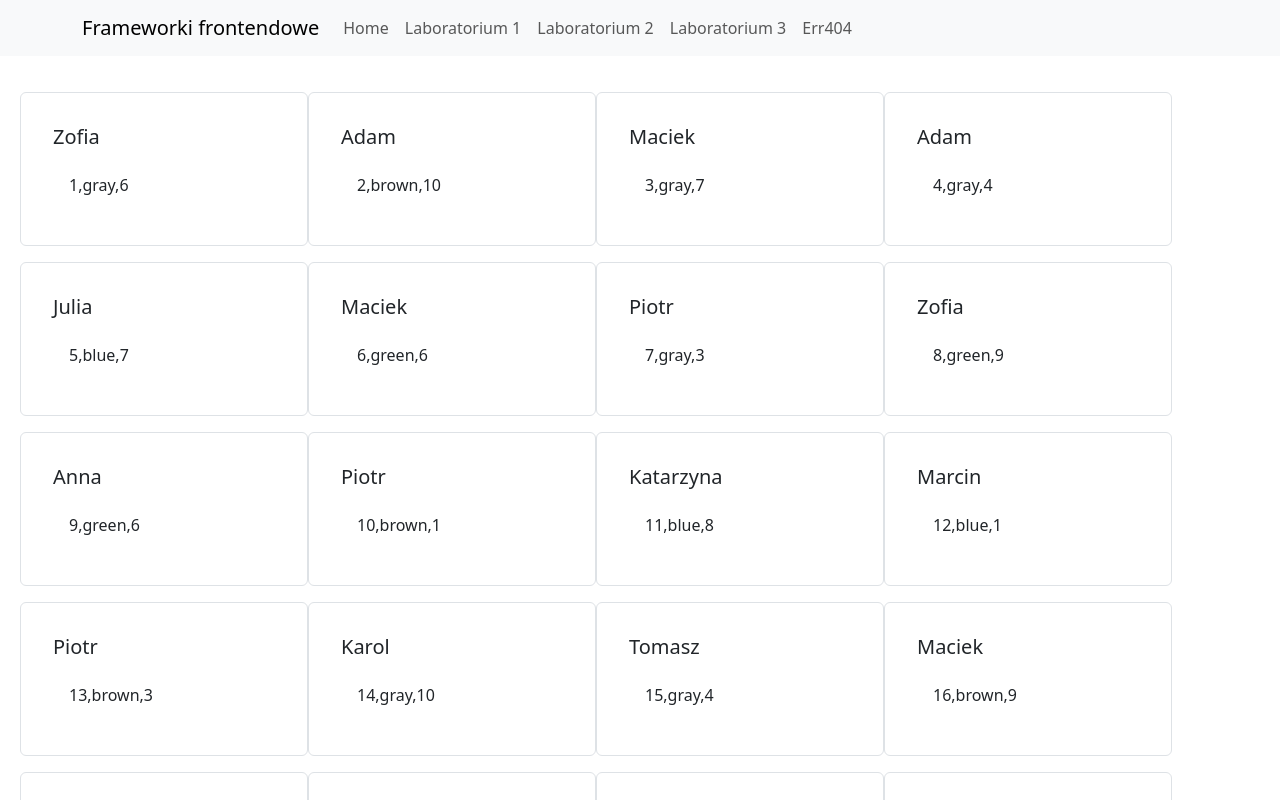
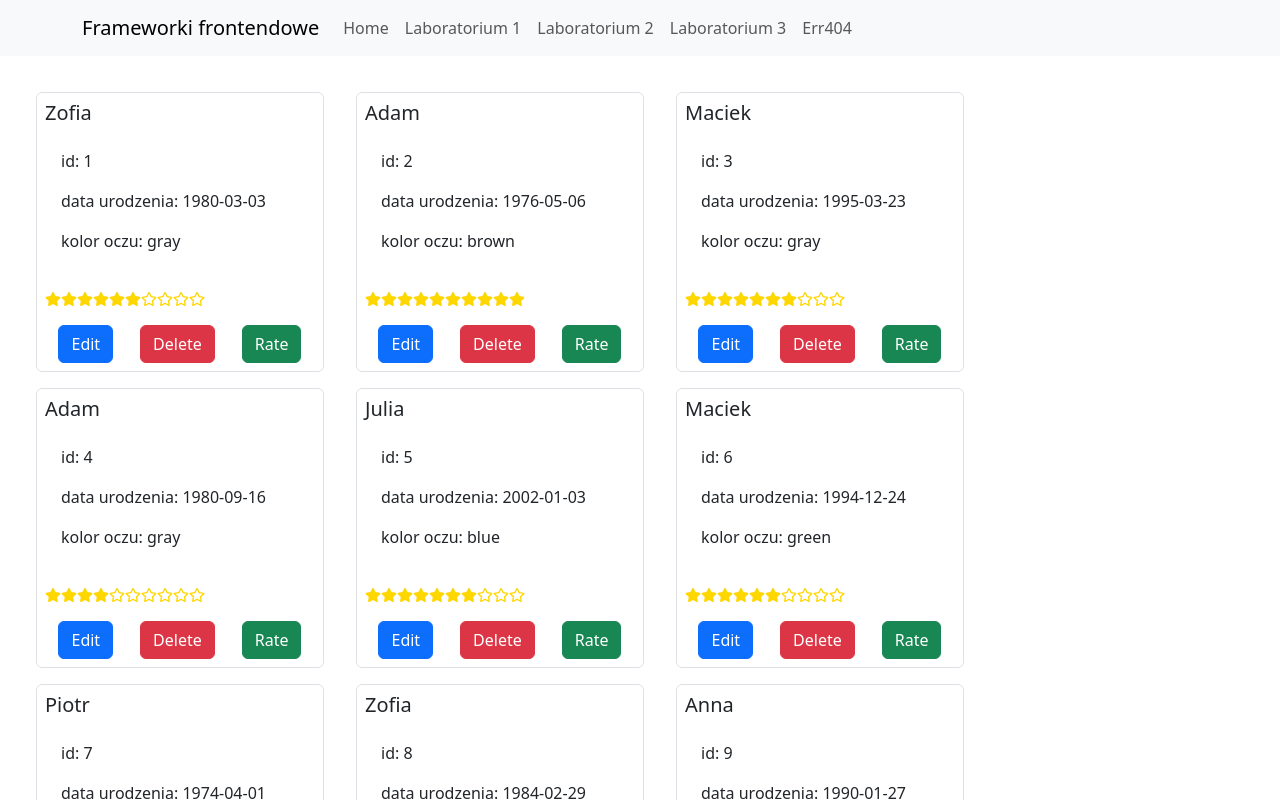
Before and after one commit to kolodziejmateusz/React-Laboratorium, a React (Vite) app: page /lab3 in a window 1280 px wide. Shown: the top 800 px of the page. Built offline with nearby package versions, Linux system fonts and the light colour scheme.

Commit message:
LAB3 zadanie2, 3, 4, 5 gotowe

```diff
--- a/package.json
+++ b/package.json
@@ -14,6 +14,7 @@
     "react": "^18.3.1",
     "react-bootstrap": "^2.10.5",
     "react-dom": "^18.3.1",
+    "react-icons": "^5.3.0",
     "react-router-dom": "^6.27.0"
   },
   "devDependencies": {
--- a/src/components/ProfileCard.jsx
+++ b/src/components/ProfileCard.jsx
@@ -1,16 +1,30 @@
-import { Card } from "react-bootstrap";
+import { Button, Card } from "react-bootstrap";
+import { useState } from "react";
+import RatingBar from "./RatingBar";
 
-function ProfileCard({ id, name, rating, eyes }) {
+function ProfileCard({ id, name, eyes, birth, rating }) {
+  const [rate, setRate] = useState(rating);
   return (
-    // const [rate, setRate] = useState(rating)
-
-    <Card style={{ width: "18rem" }} className={`border mb-3 p-3`}>
+    <Card style={{ width: "18rem" }} className={`border mb-3 mx-3 p-2`}>
+      <Card.Title>{name}</Card.Title>
       <Card.Body>
-        <Card.Title>{name}</Card.Title>
-        <Card.Body>
-          {id},{eyes},{rating}
-        </Card.Body>
+        <p>id: {id}</p>
+        <p>data urodzenia: {birth}</p>
+        <p>kolor oczu: {eyes}</p>
       </Card.Body>
+      <RatingBar rate={rate} />
+      <div className="d-flex justify-content-around mt-3">
+        <Button variant="primary">Edit</Button>
+        <Button variant="danger">Delete</Button>
+        <Button
+          variant="success"
+          onClick={() => {
+            setRate((rating + 1) % 11);
+          }}
+        >
+          Rate
+        </Button>
+      </div>
     </Card>
   );
 }
--- /dev/null
+++ b/src/components/RatingBar.jsx
@@ -0,0 +1,17 @@
+import { FaStar, FaRegStar } from "react-icons/fa";
+
+function RatingBar({ rate }) {
+  return (
+    <div className="rating-bar">
+      {[...Array(10)].map((_, index) => {
+        return index < rate ? (
+          <FaStar key={index} color="gold" />
+        ) : (
+          <FaRegStar key={index} color="gold" />
+        );
+      })}
+    </div>
+  );
+}
+
+export default RatingBar;
```
Also changed, not shown: 1 other file (tests, documents, lock files or other folders).
